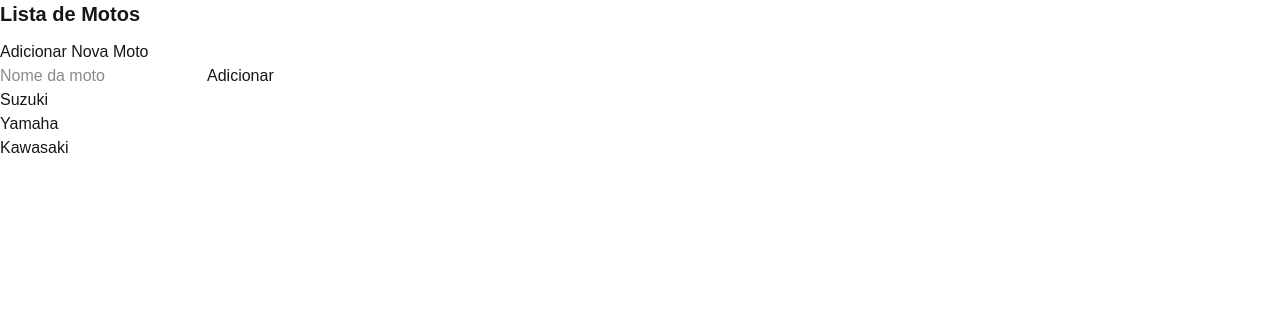
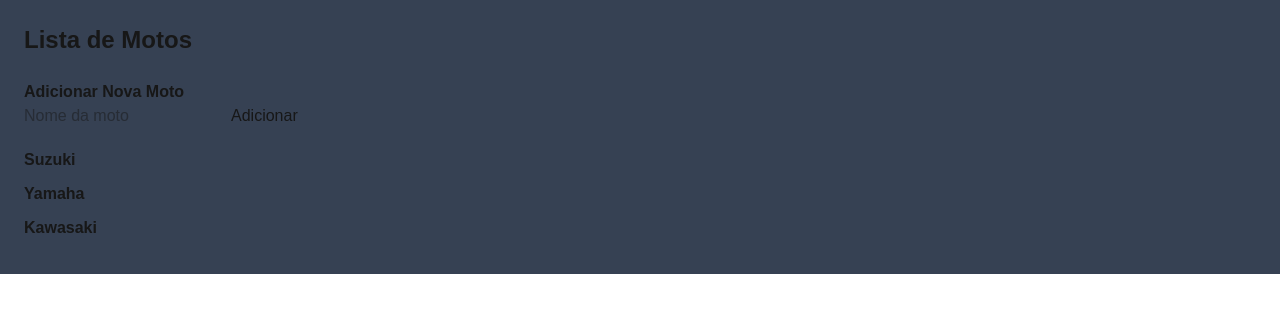
Before and after one commit to Primata83/CRUD-NEXT, a Next.js app: page /crud in a window 1280 px wide. Shown: the top 312 px of the page. Built offline with nearby package versions, Linux system fonts and the light colour scheme.

Commit message:
wip: cometarios em PATCH feito!

```diff
--- a/app/crud/adicionarMoto.tsx
+++ b/app/crud/adicionarMoto.tsx
@@ -2,20 +2,36 @@
 import { useState } from "react";
 
 export function AdicionarMoto() {
+  //nome = valor atual e setNome altera esse estado
   const [nome, setNome] = useState("");
 
   async function adicionarMoto() {
+    // faz o javaScript esperar a resposta do servidor antes de continuar.
+    // guarda o objeto da resposta (não é o JSON ainda, é um objeto
+    // dispara uma requisição HTTP para a URL que voce passar.
+    // transforma o corpo da resposta em JSON, que é o que você realmente quer usar.
     const resposta = await fetch("http://localhost:3000/api/nomes", {
+      //"POST" envia dados para criar um novo recurso
       method: "POST",
+      // headers são mais informaçoes enviadas junto da requisição
+      // dizendo que o corpo da requisição esta em formato JSON
       headers: {
         "Content-Type": "application/json",
       },
+      // body é o conteudo que sera enviado na requisição
+      // // JSON.stringify transforma o objeto JS em string JSON
+      // // nesse caso, enviamos { nome } para o backend
       body: JSON.stringify({ nome }),
     });
-
+    // transforma o corpo da resposta em JSON
+    // aqui o JavaScript espera o servidor devolver os dados antes de continuar
     const dados = await resposta.json();
+    // exibe no console o objeto já convertido em JSON
+    // para verificar se a requisição funcionou e quais dados vieram
     console.log(dados);
-    setNome(""); // Limpa o input
+    // atualiza o estado 'nome' para vazio
+    // isso limpa o input depois de adicionar a moto
+    setNome("");
 
     // Recarrega a pagina para mostrar a nova moto
     window.location.reload();
@@ -23,14 +39,20 @@
 
   return (
     <div>
-      <h2>Adicionar Nova Moto</h2>
+      <h2 className="font-bold">Adicionar Nova Moto</h2>
       <input
         type="text"
         placeholder="Nome da moto"
+        //é o evento disparado sempre que o valor do input muda (quando o usuario digita algo).
         value={nome}
+        //é uma arrow function que recebe o evento (e) como parâmetro
+        // atualiza o estado nome com esse novo valor
         onChange={(e) => setNome(e.target.value)}
+        className="mb-5"
       />
-      <button onClick={adicionarMoto}>Adicionar</button>
+      <button className="cursor-pointer" onClick={adicionarMoto}>
+        Adicionar
+      </button>
     </div>
   );
 }
--- /dev/null
+++ b/app/crud/ediarMoto.tsx
@@ -0,0 +1,57 @@
+"use client";
+import { useState } from "react";
+
+type Props = {
+  id: number;
+  nomeAtual: string;
+};
+
+export function EditarMoto({ id, nomeAtual }: Props) {
+  const [novoNome, setNovoNome] = useState("");
+  const [editando, setEditando] = useState(false);
+
+  async function editarMoto() {
+    await fetch(`http://localhost:3000/api/nomes/${id}`, {
+      method: "PATCH",
+      headers: {
+        "Content-Type": "application/json",
+      },
+      body: JSON.stringify({
+        nomeNovo: novoNome,
+      }),
+    });
+
+    setEditando(false);
+    setNovoNome("");
+    window.location.reload();
+  }
+
+  return (
+    <div style={{ marginBottom: "10px" }}>
+      {!editando && (
+        <strong
+          style={{ cursor: "pointer" }}
+          onClick={() => {
+            setEditando(true);
+            setNovoNome(nomeAtual);
+          }}
+        >
+          {nomeAtual}
+        </strong>
+      )}
+
+      {editando && (
+        <>
+          <input
+            type="text"
+            value={novoNome}
+            onChange={(e) => setNovoNome(e.target.value)}
+          />
+          <button className="cursor-pointer" onClick={editarMoto}>
+            Salvar
+          </button>
+        </>
+      )}
+    </div>
+  );
+}
--- a/app/crud/page.tsx
+++ b/app/crud/page.tsx
@@ -1,6 +1,7 @@
 "use client";
 import { useState, useEffect } from "react";
 import { AdicionarMoto } from "./adicionarMoto";
+import { EditarMoto } from "./ediarMoto";
 
 type Moto = {
   id: number;
@@ -21,12 +22,12 @@
   }, []);
 
   return (
-    <div>
-      <h1 className="font-bold text-xl mb-3">Lista de Motos</h1>
+    <div className="bg-gray-700 p-6">
+      <h1 className="font-bold text-2xl mb-6 ">Lista de Motos</h1>
       <AdicionarMoto />
       <div>
         {motos.map((moto) => (
-          <p key={moto.id}>{moto.nome}</p>
+          <EditarMoto key={moto.id} id={moto.id} nomeAtual={moto.nome} />
         ))}
       </div>
     </div>
```
